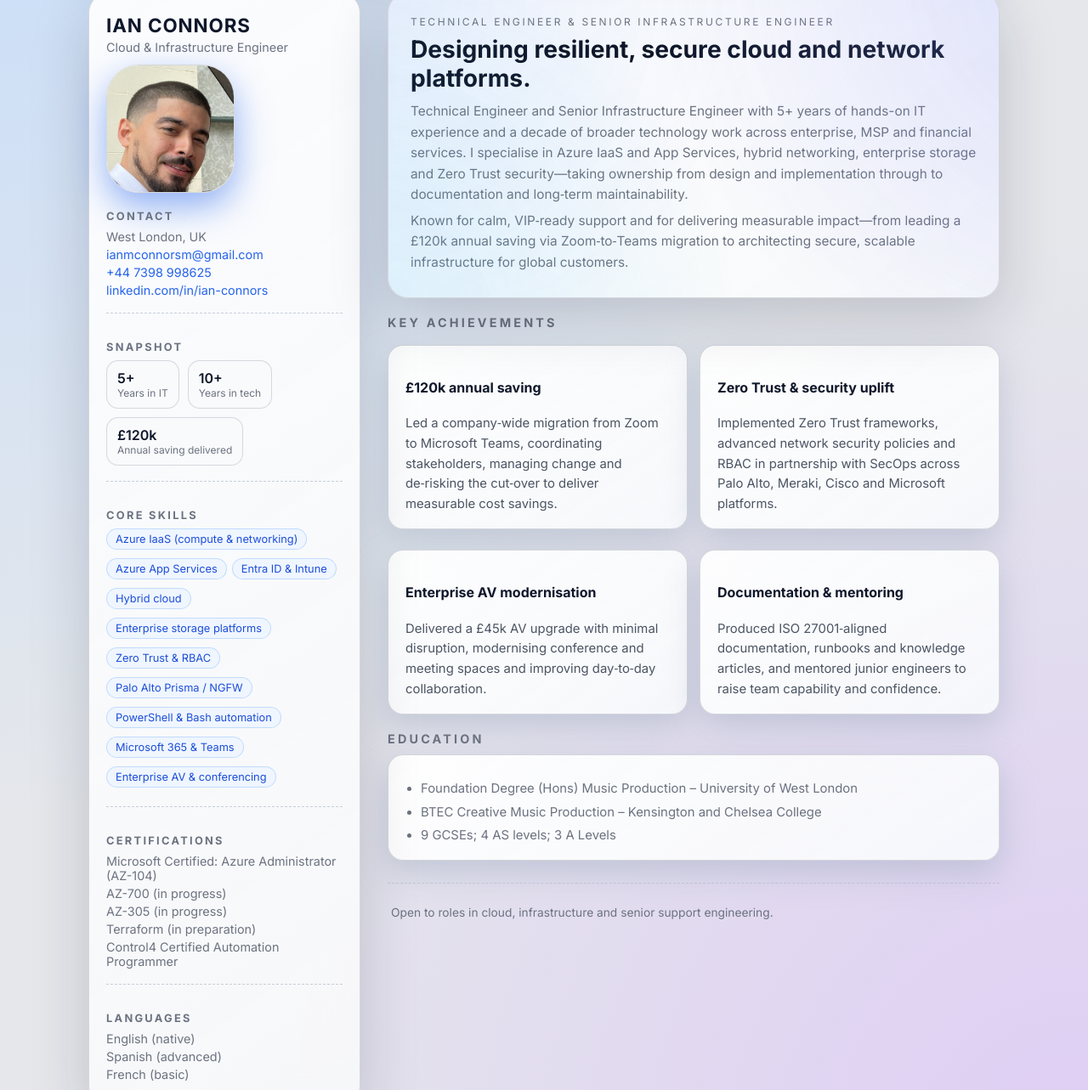
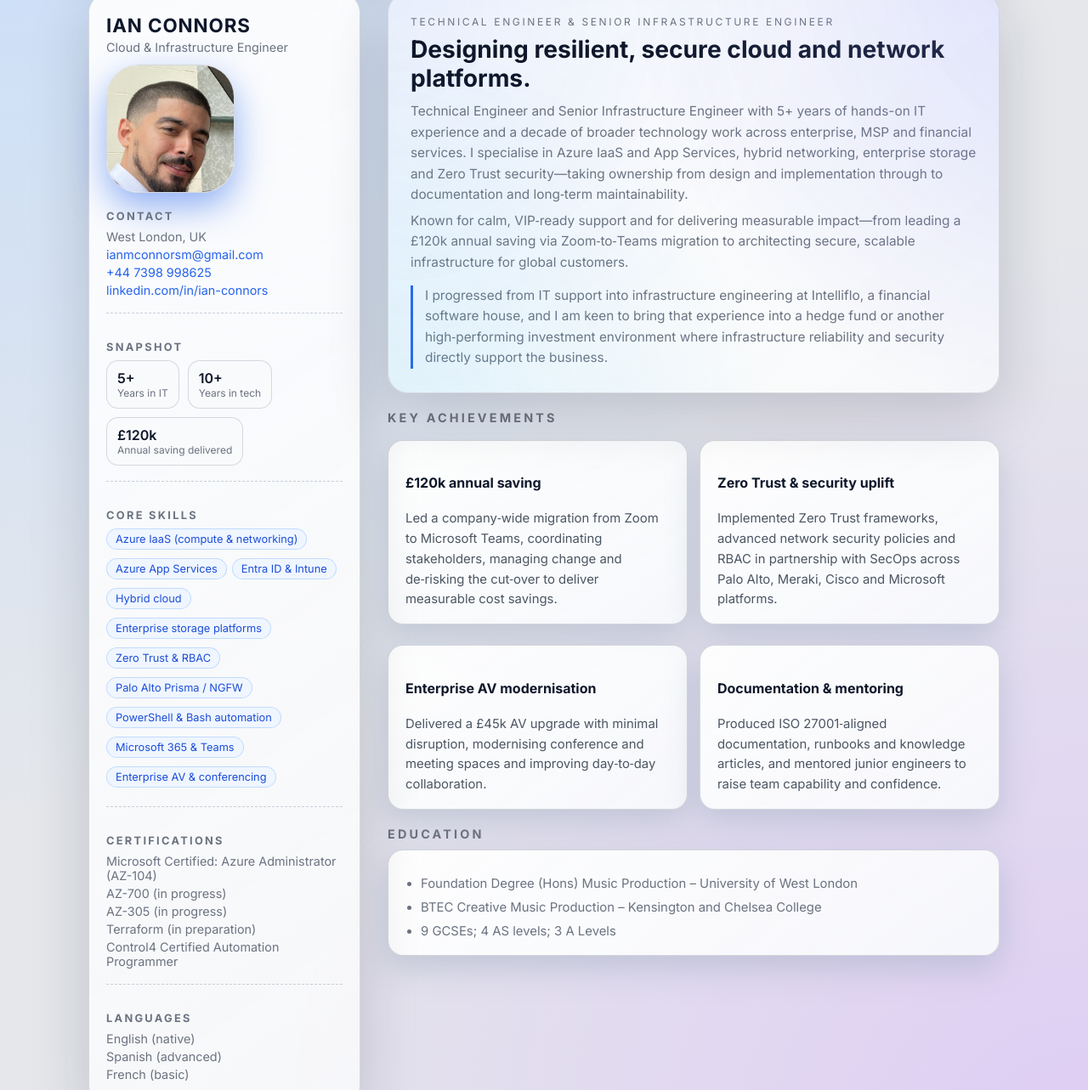
Before and after one commit to ICITPROJ/Resume, a website: page index.html in a window 1280 px wide. Shown: the part 131-1414 px from the top of the page at 85% size. Drawn offline with Linux system fonts and the light colour scheme.

Commit message:
minor updates v2

```diff
--- a/index.html
+++ b/index.html
@@ -126,6 +126,12 @@
             £120k annual saving via Zoom‑to‑Teams migration to architecting secure, scalable
             infrastructure for global customers.
           </p>
+          <p class="hero-text hero-aspiration">
+            I progressed from IT support into infrastructure engineering at Intelliflo, a financial
+            software house, and I am keen to bring that experience into a hedge fund or another
+            high‑performing investment environment where infrastructure reliability and security
+            directly support the business.
+          </p>
         </section>
 
         <section>
@@ -172,10 +178,6 @@
             </ul>
           </article>
         </section>
-
-        <footer class="footer">
-          <p>Open to roles in cloud, infrastructure and senior support engineering.</p>
-        </footer>
         </main>
       </div>
     </div>
--- a/styles.css
+++ b/styles.css
@@ -317,6 +317,12 @@ a:hover {
   line-height: 1.6;
 }
 
+.hero-aspiration {
+  margin-top: 14px;
+  padding-left: 14px;
+  border-left: 3px solid var(--accent);
+}
+
 .section-title {
   font-size: 0.9rem;
   text-transform: uppercase;
```
